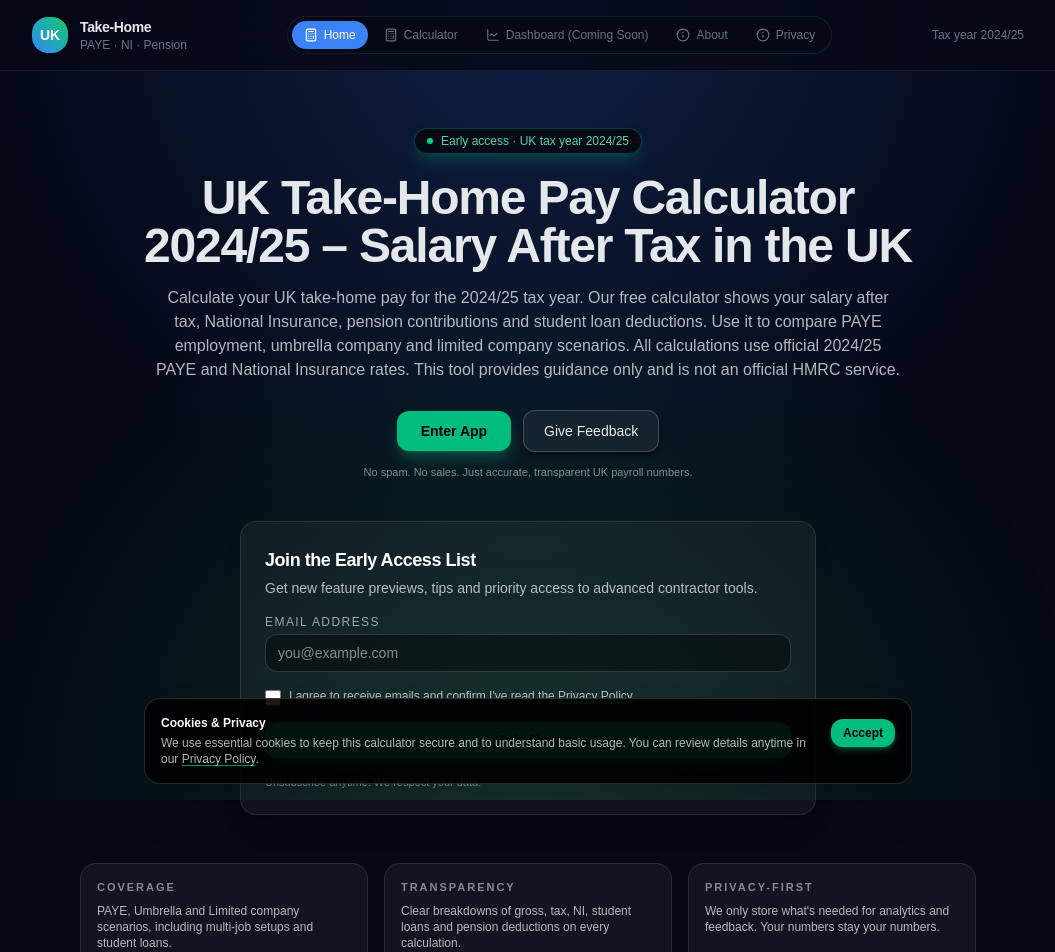
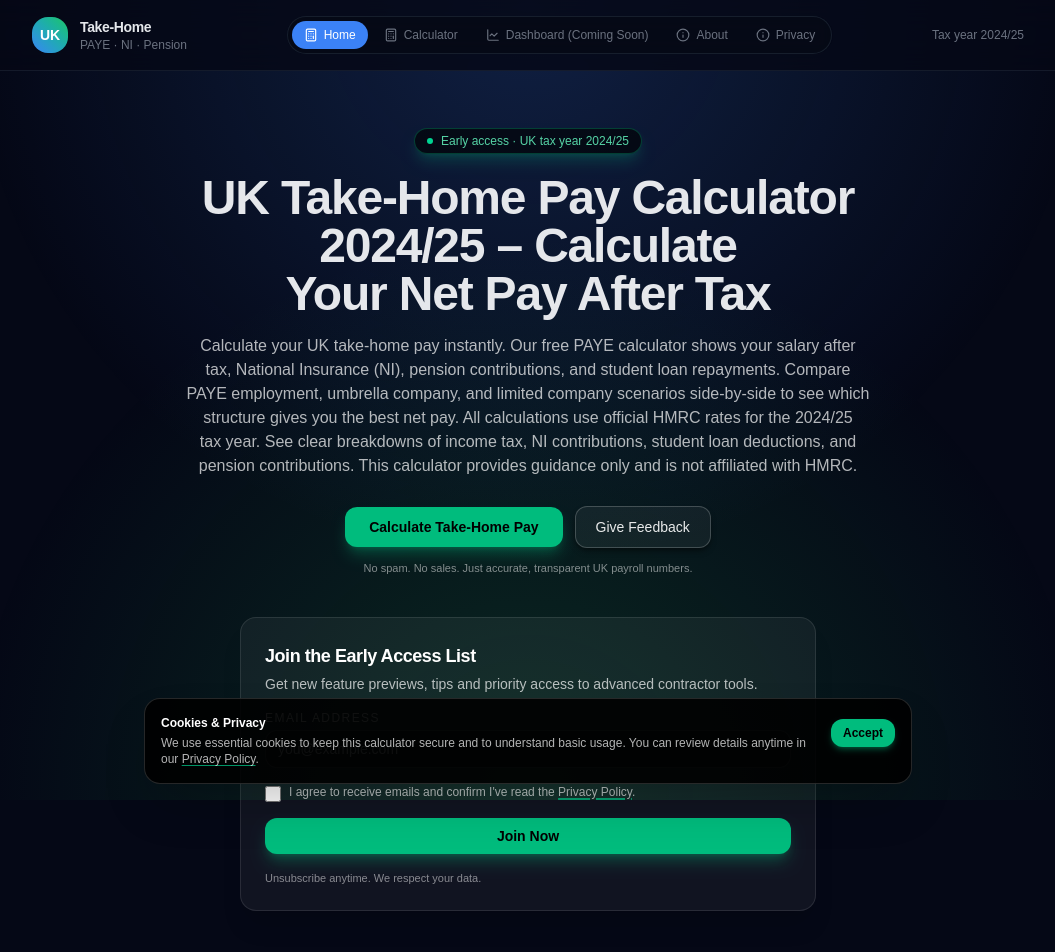
Before and after one commit to TCM2614/payroll-mvp, a Next.js app: page / in a window 1280 px wide. Shown: the top 952 px of the page, without its empty margins (112-1167 px from the left). Built offline with nearby package versions, Linux system fonts and the light colour scheme; no server answers.

Commit message:
Optimize copy for SEO, clarity, and conversion - improve hero, CTAs, and trust strips

```diff
--- a/src/app/dashboard/page.tsx
+++ b/src/app/dashboard/page.tsx
@@ -145,8 +145,7 @@ export default function DashboardPage() {
               Dashboard: from payslip to plan
             </h1>
             <p className="text-sm md:text-base text-brand-textMuted opacity-80 max-w-2xl">
-              A live control panel for your income, expenses and debt – built on the same
-              UK take-home engine powering this calculator.
+              Turn your payslip into a financial plan. The dashboard connects your take-home pay calculations to expense tracking, debt management, and savings goals – all powered by the same accurate UK tax calculator you're using now.
             </p>
           </header>
 
--- a/src/app/page.tsx
+++ b/src/app/page.tsx
@@ -44,7 +44,7 @@ export default function LandingPage() {
 
           <h1 className="mt-5 text-balance text-3xl font-semibold tracking-tight sm:text-4xl md:text-5xl">
 
-            UK Take-Home Pay Calculator 2024/25 – Salary After Tax in the UK
+            UK Take-Home Pay Calculator 2024/25 – Calculate Your Net Pay After Tax
 
           </h1>
 
@@ -52,7 +52,7 @@ export default function LandingPage() {
 
           <p className="mt-4 text-balance text-sm text-white/70 sm:text-base">
 
-            Calculate your UK take-home pay for the 2024/25 tax year. Our free calculator shows your salary after tax, National Insurance, pension contributions and student loan deductions. Use it to compare PAYE employment, umbrella company and limited company scenarios. All calculations use official 2024/25 PAYE and National Insurance rates. This tool provides guidance only and is not an official HMRC service.
+            Calculate your UK take-home pay instantly. Our free PAYE calculator shows your salary after tax, National Insurance (NI), pension contributions, and student loan repayments. Compare PAYE employment, umbrella company, and limited company scenarios side-by-side to see which structure gives you the best net pay. All calculations use official HMRC rates for the 2024/25 tax year. See clear breakdowns of income tax, NI contributions, student loan deductions, and pension contributions. This calculator provides guidance only and is not affiliated with HMRC.
 
           </p>
 
@@ -68,7 +68,7 @@ export default function LandingPage() {
 
             >
 
-              Enter App
+              Calculate Take-Home Pay
 
             </Link>
 
@@ -120,9 +120,7 @@ export default function LandingPage() {
 
             <p className="mt-2">
 
-              PAYE, Umbrella and Limited company scenarios, including multi-job
-
-              setups and student loans.
+              Compare PAYE, Umbrella, and Limited Company take-home pay. Calculate multiple jobs, all student loan plans (1, 2, 4, 5, and Postgraduate), and see how IR35 status affects your net pay.
 
             </p>
 
@@ -138,9 +136,7 @@ export default function LandingPage() {
 
             <p className="mt-2">
 
-              Clear breakdowns of gross, tax, NI, student loans and pension
-
-              deductions on every calculation.
+              Clear breakdowns of gross pay, income tax, National Insurance, student loan repayments, and pension contributions on every calculation. See exactly where your money goes.
 
             </p>
 
```
